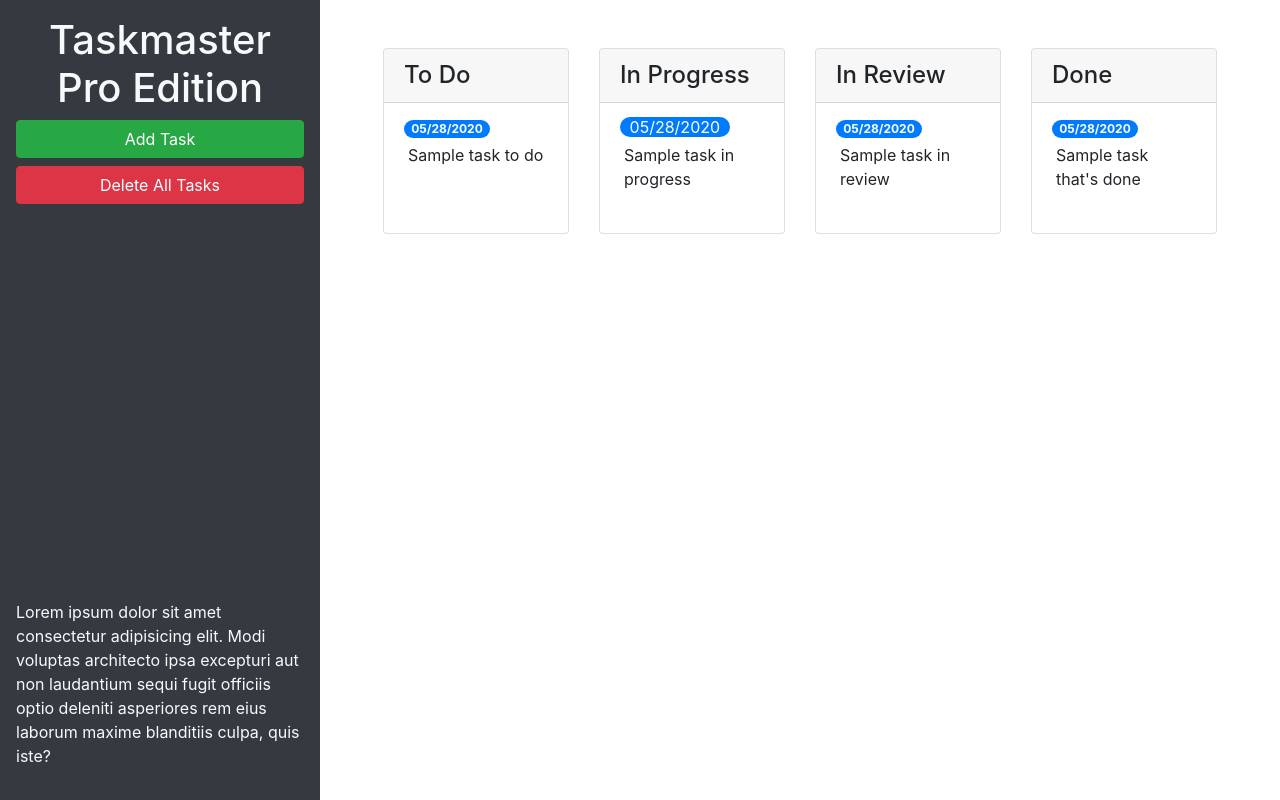
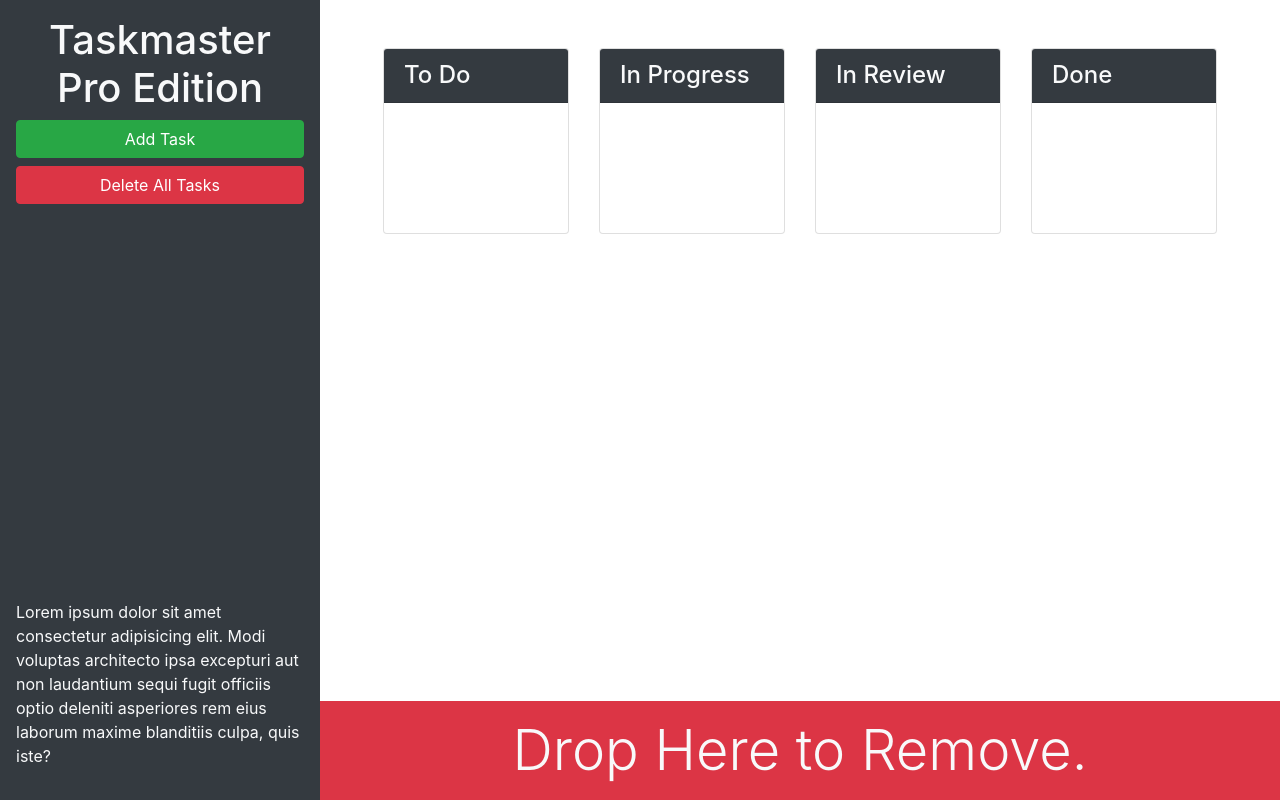
Before and after one commit to noothanks/Taskmaster-Pro, a plain HTML site: page index.html in a window 1280 px wide. Drawn offline with nearby package versions, Linux system fonts and the light colour scheme.

Commit message:
moving trash to bottom

```diff
--- a/index.html
+++ b/index.html
@@ -13,63 +13,54 @@
 <body>
 
   <div class="row min-vh-100 no-gutters">
-    <header class="col-12 col-lg-3 bg-dark text-light d-flex flex-column p-4 p-lg-3">
+    <header class="col-12 col-lg-3 bg-dark text-light d-flex flex-column p-4 p-lg-3 sticky-top">
       <h1 class="text-center">Taskmaster Pro Edition</h1>
       <button id="create-task" class="btn btn-block btn-success" data-toggle="modal" data-target="#task-form-modal">Add
         Task</button>
       <button id="remove-tasks" class="btn btn-block btn-danger">Delete All Tasks</button>
-      <p class="mt-auto">Lorem ipsum dolor sit amet consectetur adipisicing elit. Modi voluptas architecto ipsa
+      <p class="mt-auto d-none d-lg-block">Lorem ipsum dolor sit amet consectetur adipisicing elit. Modi voluptas architecto ipsa
         excepturi aut non
         laudantium sequi fugit officiis optio deleniti asperiores rem eius laborum maxime blanditiis culpa, quis iste?
       </p>
     </header>
-    <main class="col-12 col-lg-9">
+    <main class="col-12 col-lg-9 d-flex flex-column">
       <!--to do start-->
       <div class="m-5 row justify-content-around">
         <div class="col-12 col-md-6 col-xl-3 mb-3">
           <div class="card">
-            <h4 class="card-header">To Do</h4>
+            <h4 class="card-header bg-dark text-light">To Do</h4>
             <ul id="list-toDo" class="list-group list-group-flush">
-              <li class="list-group-item">
-                <span class="badge badge-primary badge-pill">05/28/2020</span>
-                <p class="m-1">Sample task to do</p>
-              </li>
             </ul>
           </div>
         </div>
         <!--in progress start-->
         <div class="col-12 col-md-6 col-xl-3 mb-3">
           <div class="card">
-            <h4 class="card-header">In Progress</h4>
+            <h4 class="card-header bg-dark text-light">In Progress</h4>
             <ul id="list-inProgress" class="list-group list-group-flush">
-              <li class="list-group-item">
-                <span class="bade badge-primary badge-pill">05/28/2020</span>
-                <p class="m-1">Sample task in progress</p>
-              </li>
             </ul>
           </div>
         </div>
         <!--in review start-->
         <div class="col-12 col-md-6 col-xl-3 mb-3">
           <div class="card">
-            <h4 class="card-header">In Review</h4>
+            <h4 class="card-header bg-dark text-light">In Review</h4>
             <ul id="list-inReview" class="list-group list-group-flush">
-              <li class="list-group-item">
-                <span class="badge badge-primary badge-pill">05/28/2020</span>
-                <p class="m-1">Sample task in review</p>
-              </li>
             </ul>
           </div>
         </div>
         <!--Done start-->
         <div class="col-12 col-md-6 col-xl-3 mb-3">
           <div class="card">
-            <h4 class="card-header">Done</h4>
+            <h4 class="card-header bg-dark text-light">Done</h4>
             <ul id="list-done" class="list-group list-group-flush">                <li class="list-group-item">
-              <span class="badge badge-primary badge-pill">05/28/2020</span>
-              <p class="m-1">Sample task that's done</p>
-            </li>
-          </ul>
+            </ul>
+          </div>
+        </div>
+      </div>
+      <div class="mt-auto" id="trash">
+        <div class="w-100 bg-danger p-3 text-center text-light display-4">
+          Drop Here to Remove.
         </div>
       </div>
     </main>
```
